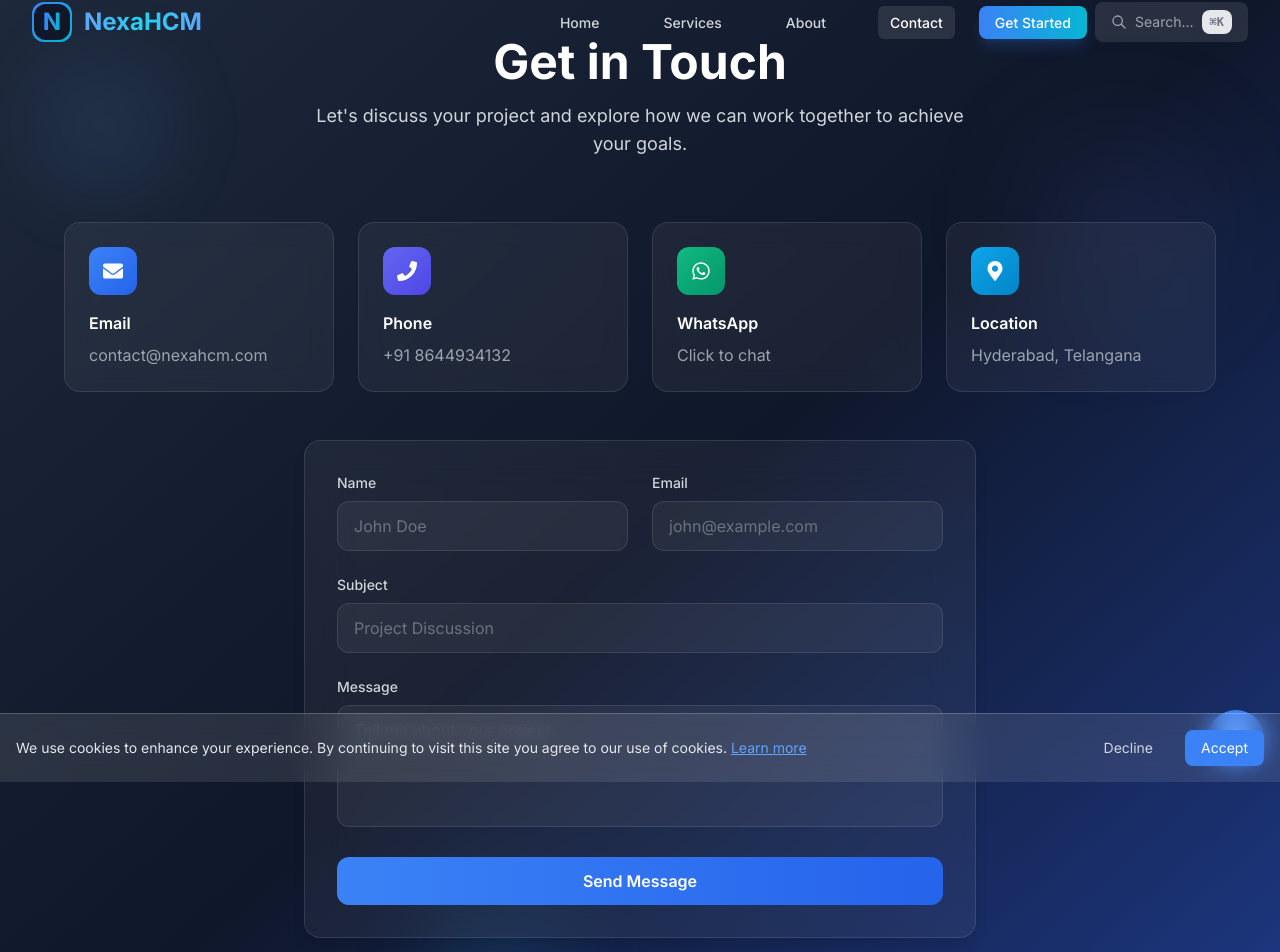
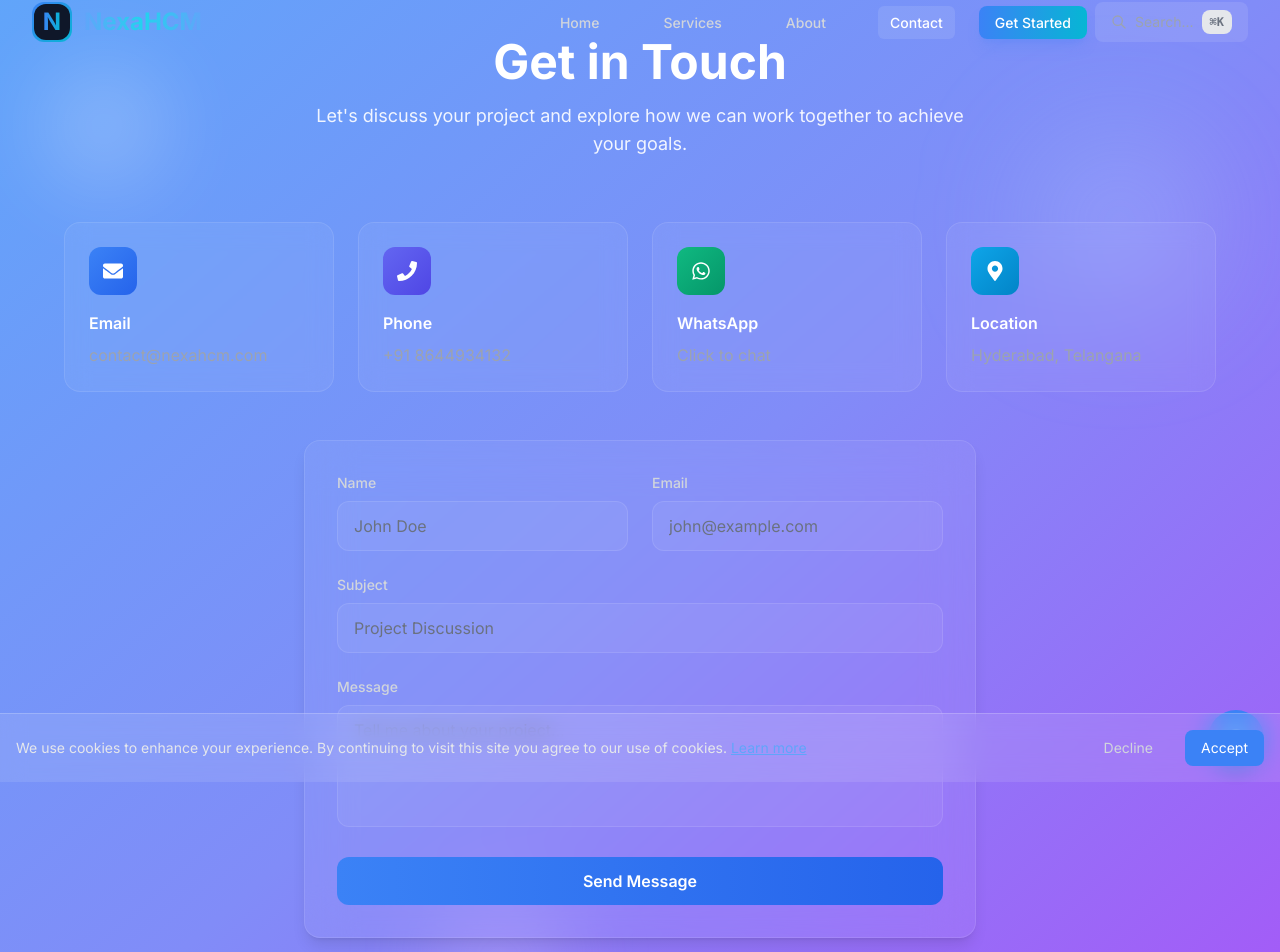
Before and after one commit to Prasanthk4/nexahcm, a React (Vite) app: page /contact in a window 1280 px wide. Shown: the part 18-970 px from the top of the page. Built offline with nearby package versions, Linux system fonts and the light colour scheme.

Commit message:
style: Update contact page with lighter gradient background

```diff
--- a/src/pages/Contact.jsx
+++ b/src/pages/Contact.jsx
@@ -6,12 +6,12 @@ import PageTransition from '../components/transitions/PageTransition';
 const Contact = () => {
   return (
     <PageTransition>
-      <div className="min-h-screen bg-gradient-to-br from-slate-800 via-slate-900 to-blue-900 p-4 relative overflow-hidden">
+      <div className="min-h-screen bg-gradient-to-br from-blue-400 via-indigo-400 to-purple-500 p-4 relative overflow-hidden">
         {/* Decorative Elements */}
         <div className="absolute inset-0 overflow-hidden">
-          <div className="absolute top-20 left-10 w-32 h-32 bg-blue-400/10 rounded-full blur-2xl"></div>
-          <div className="absolute top-40 right-20 w-40 h-40 bg-indigo-400/10 rounded-full blur-3xl"></div>
-          <div className="absolute bottom-20 left-1/3 w-36 h-36 bg-sky-400/10 rounded-full blur-2xl"></div>
+          <div className="absolute top-20 left-10 w-32 h-32 bg-white/20 rounded-full blur-2xl"></div>
+          <div className="absolute top-40 right-20 w-40 h-40 bg-blue-200/30 rounded-full blur-3xl"></div>
+          <div className="absolute bottom-20 left-1/3 w-36 h-36 bg-purple-200/20 rounded-full blur-2xl"></div>
         </div>
 
         <div className="max-w-6xl mx-auto relative z-10">
@@ -28,7 +28,7 @@ const Contact = () => {
               initial={{ opacity: 0, y: 20 }}
               animate={{ opacity: 1, y: 0 }}
               transition={{ delay: 0.2 }}
-              className="text-lg text-gray-300 max-w-2xl mx-auto"
+              className="text-lg text-white/90 max-w-2xl mx-auto"
             >
               Let's discuss your project and explore how we can work together to achieve your goals.
             </motion.p>
```
